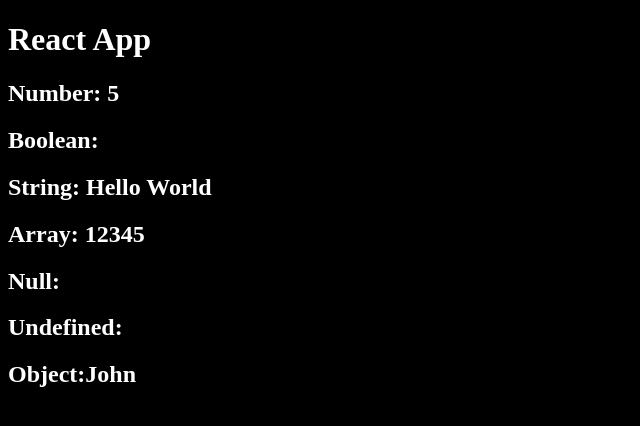
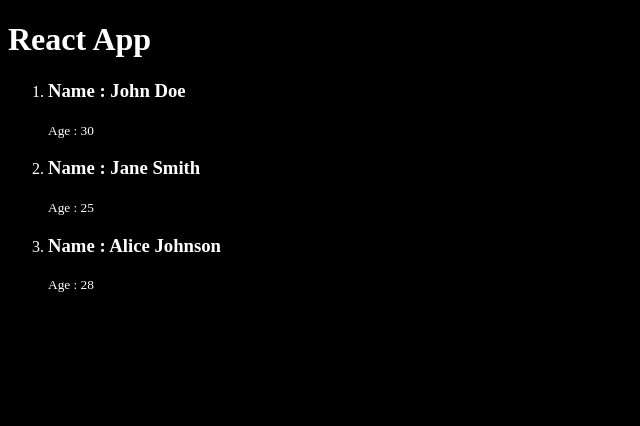
Before and after one commit to SRB77/React_Sheriyans, a React (Vite) app in the folder installation/: page / in a window 1280 px wide. Shown: the top 426 px of the page, without its empty margins (0-640 px from the left). Built offline with nearby package versions, Linux system fonts and the light colour scheme.

Commit message:
clas 4 How to render JSON/arr of objs

```diff
--- a/installation/src/App.jsx
+++ b/installation/src/App.jsx
@@ -1,29 +1,27 @@
-import React from "react";
+import React from 'react'
 
 const App = () => {
-  let n = 5;
-  let b = true;
-  let s = "Hello World";
-  let a = [1, 2, 3, 4, 5];
-  let nu = null;
-  let u = undefined;
-  let o = { name: "John", age: 30, city: "New York" };
+  let profiles = [
+    { name: 'John Doe', age: 30 },
+    { name: 'Jane Smith', age: 25 },
+    { name: 'Alice Johnson', age: 28 }
+  ]
+   const updatedProfile = profiles.map((profile,index) => {
+    return (
+      <li key={index}>
+        <h3>Name : {profile.name}</h3>
+        <small>Age : {profile.age}</small>
+      </li>
+    )
+   });
   return (
     <>
-      <div className="main">
-        <h1>React App</h1>
-        <h2>Number: {n}</h2>
-        <h2>Boolean: {b}</h2>
-        <h2>String: {s}</h2>
-        <h2>Array: {a}</h2>
-        <h2>Null: {nu}</h2>
-        <h2>Undefined: {u}</h2>
-        {/* <h2>Object: {o}</h2>  */}
-        {/* object can't be rendered directly in JSX, but you can use JSON.stringify to convert it to a string */}
-        <h2>Object:{o.name}</h2>
-      </div>
+      <h1>React App</h1>
+     <ol>
+      {updatedProfile}
+     </ol>
     </>
-  );
-};
+  )
+}
 
-export default App;
+export default App
```
